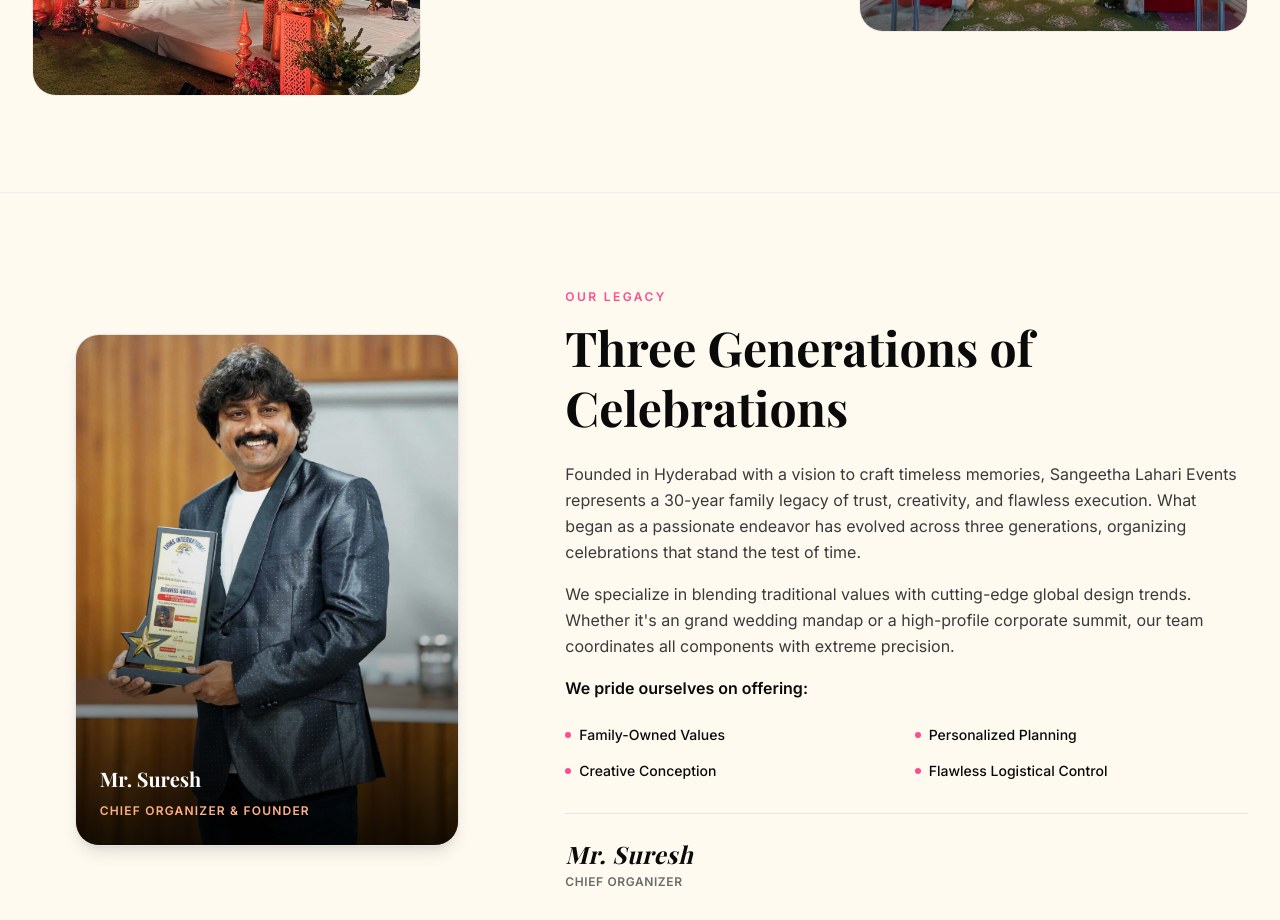
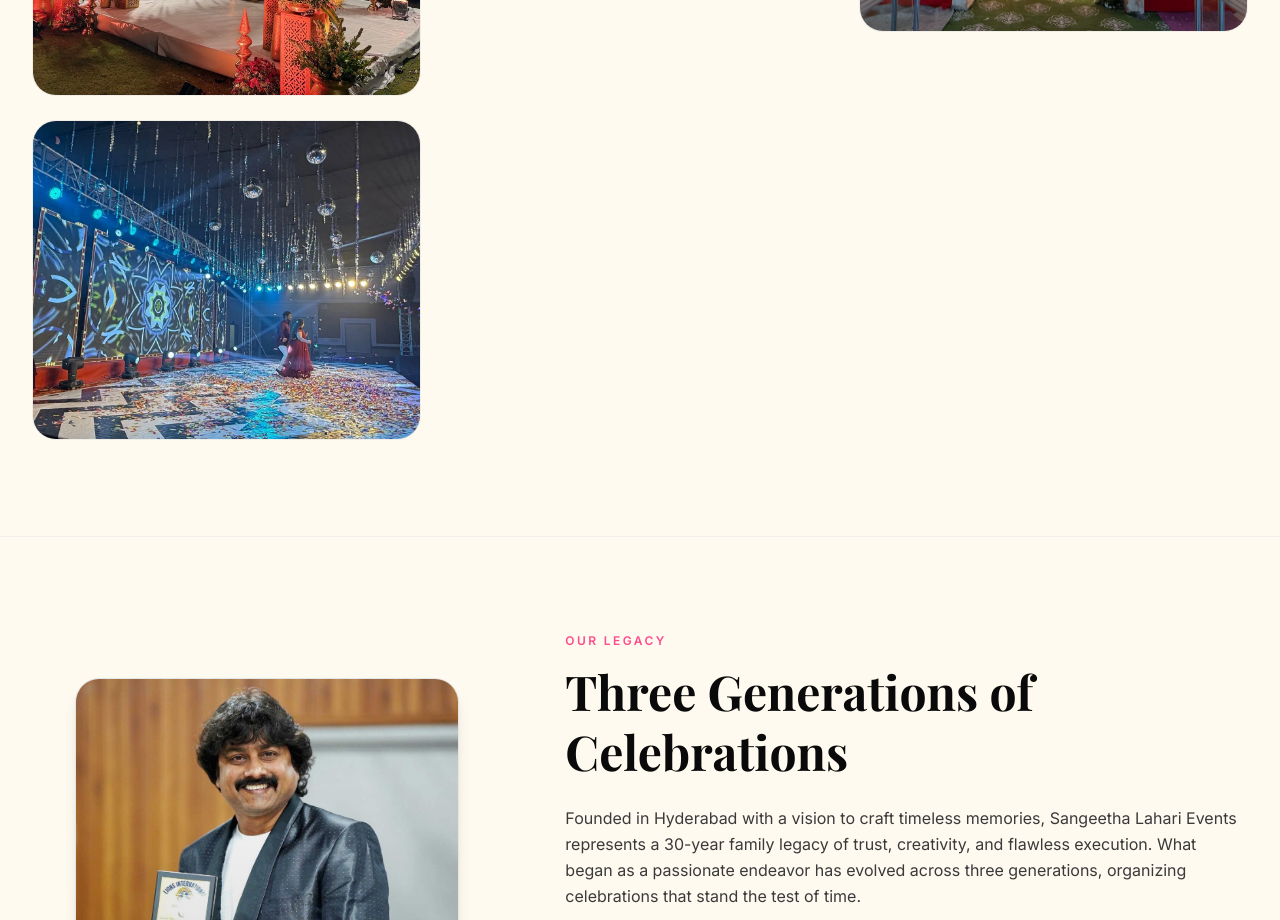
Before and after one commit to Srinadh118/sangeetha-lahari-events, a Next.js app: page / in a window 1280 px wide. Shown: the part 4820-5740 px from the top of the page. Built offline with nearby package versions, Linux system fonts and the light colour scheme; a web font is replaced by a local one.

Commit message:
feat: implement gallery component with lightbox functionality and add placeholder images for services and portfolio

```diff
--- a/components/Gallery.tsx
+++ b/components/Gallery.tsx
@@ -75,6 +75,15 @@
       bgGradient: "from-brand-peach/20 to-primary/40",
       heightClass: "h-80",
     },
+    {
+      id: 7,
+      title: "Sangeet performance stage",
+      location: "JRC Conventions, Jubilee Hills",
+      category: "Social",
+      imageName: "gallery-sangeet-performance.webp",
+      bgGradient: "from-brand-peach/20 to-primary/40",
+      heightClass: "h-80",
+    },
   ];
 
   const filteredProjects =
@@ -122,11 +131,10 @@
               <button
                 key={filter}
                 onClick={() => setActiveFilter(filter)}
-                className={`px-5 py-2 font-sans text-xs font-semibold rounded-full transition-all cursor-pointer ${
-                  activeFilter === filter
-                    ? "bg-primary text-white shadow-sm"
-                    : "text-muted hover:text-ink"
-                }`}
+                className={`px-5 py-2 font-sans text-xs font-semibold rounded-full transition-all cursor-pointer ${activeFilter === filter
+                  ? "bg-primary text-white shadow-sm"
+                  : "text-muted hover:text-ink"
+                  }`}
               >
                 {filter}
               </button>
```
Also changed, not shown: components/Services.tsx (line endings or trailing spaces), public/images/gallery-corporate.webp, public/images/gallery-sangeet-performance.webp (added).
